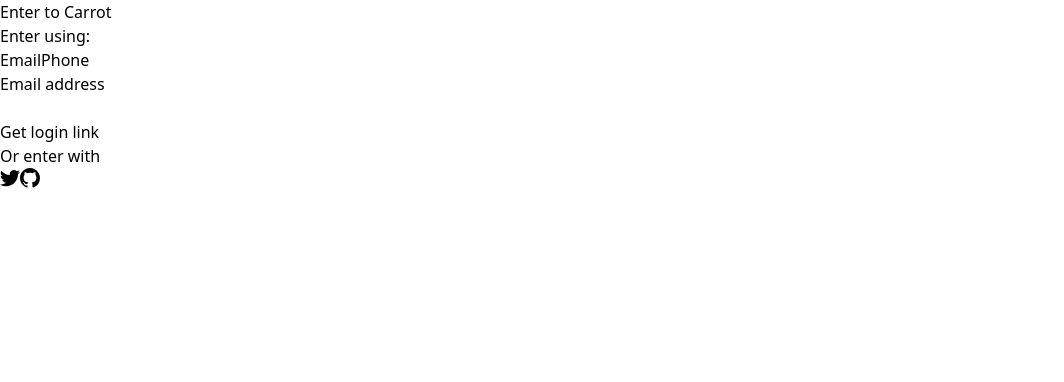
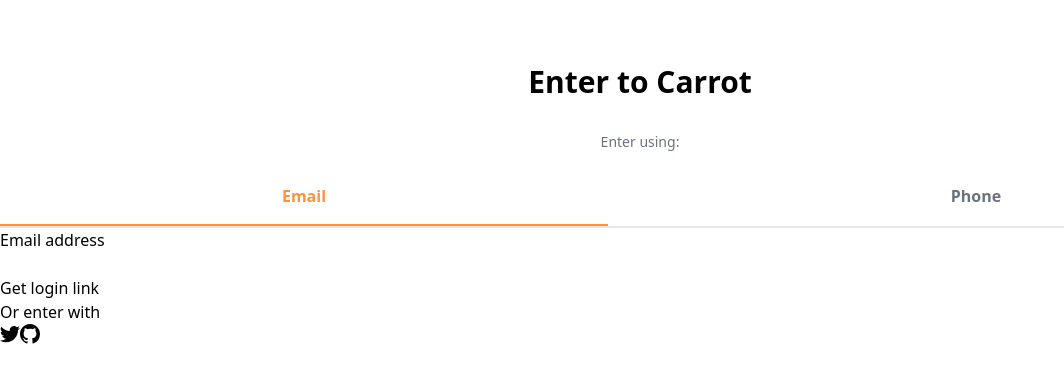
Before and after one commit to jh0152park/NextJS.12_CarrotMarket, a Next.js app in the folder carrot_market/: page /enter in a window 1280 px wide. Shown: the top 382 px of the page, without its empty margins (0-1064 px from the left). Built offline with nearby package versions, Linux system fonts and the light colour scheme.

Commit message:
tailwind practice

```diff
--- a/carrot_market/pages/enter.tsx
+++ b/carrot_market/pages/enter.tsx
@@ -1,18 +1,44 @@
 import { useState } from "react";
+
+function cls(...classnames: string[]) {
+    return classnames.join(" ");
+}
 
 export default function Enter() {
     const [method, setMethod] = useState<"email" | "phone">("email");
     const onEmailClick = () => setMethod("email");
     const onPhoneClick = () => setMethod("phone");
     return (
-        <div>
-            <h3>Enter to Carrot</h3>
-            <div>
-                <div>
-                    <h5>Enter using:</h5>
-                    <div>
-                        <button onClick={onEmailClick}>Email</button>
-                        <button onClick={onPhoneClick}>Phone</button>
+        <div className="mt-16">
+            <h3 className="text-3xl font-bold text-center">Enter to Carrot</h3>
+            <div className="mt-8">
+                <div className="flex flex-col items-center">
+                    <h5 className="text-sm font-medium text-gray-500">
+                        Enter using:
+                    </h5>
+                    <div className="grid w-full grid-cols-2 gap-16 mt-8 border-b-2">
+                        <button
+                            className={cls(
+                                "pb-4 font-bold border-b-2",
+                                method === "email"
+                                    ? " border-orange-400 text-orange-400"
+                                    : "border-transparent text-gray-500"
+                            )}
+                            onClick={onEmailClick}
+                        >
+                            Email
+                        </button>
+                        <button
+                            className={cls(
+                                "pb-4 font-bold border-b-2",
+                                method === "phone"
+                                    ? " border-orange-400 text-orange-400"
+                                    : "border-transparent text-gray-500"
+                            )}
+                            onClick={onPhoneClick}
+                        >
+                            Phone
+                        </button>
                     </div>
                 </div>
                 <form>
```
